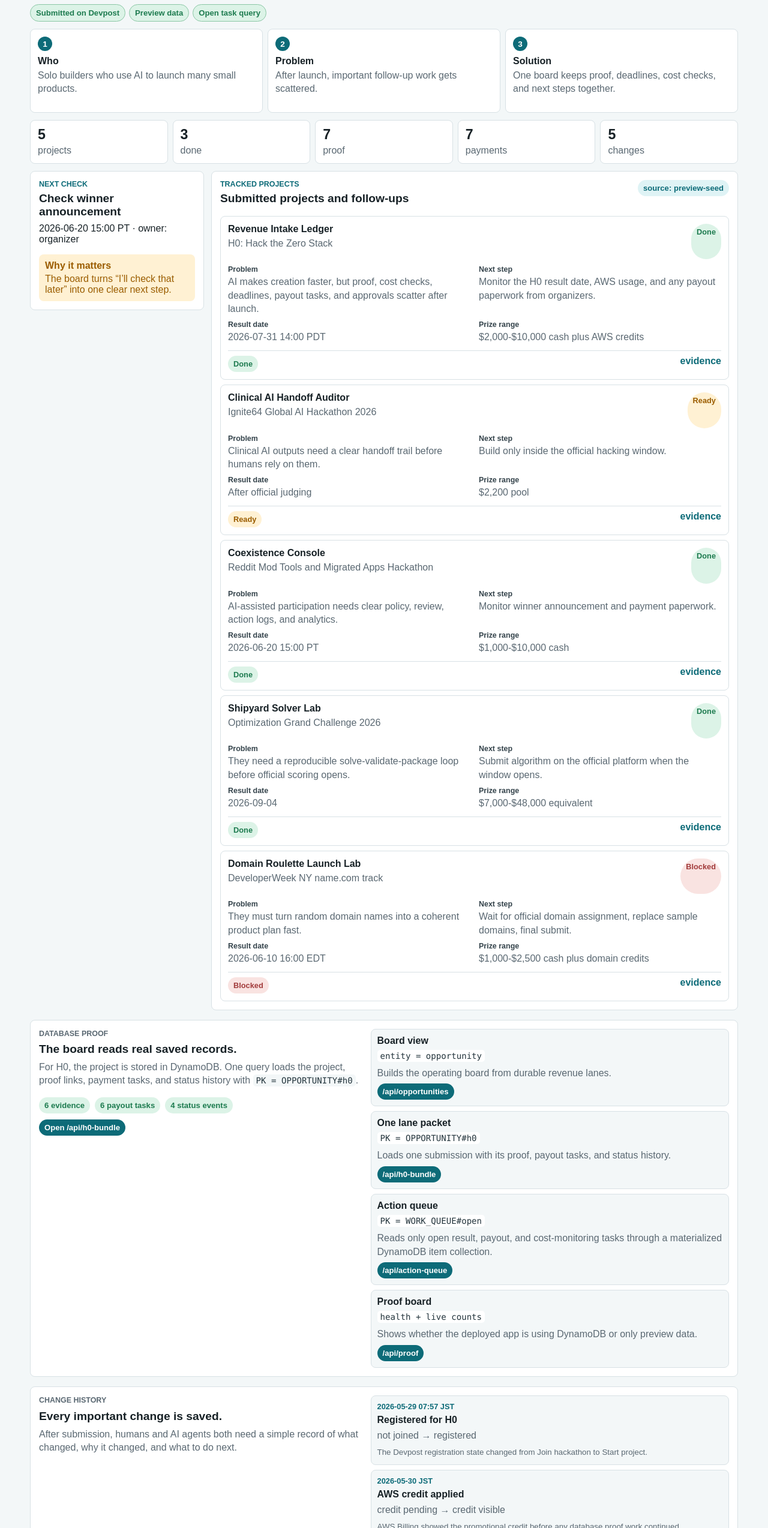
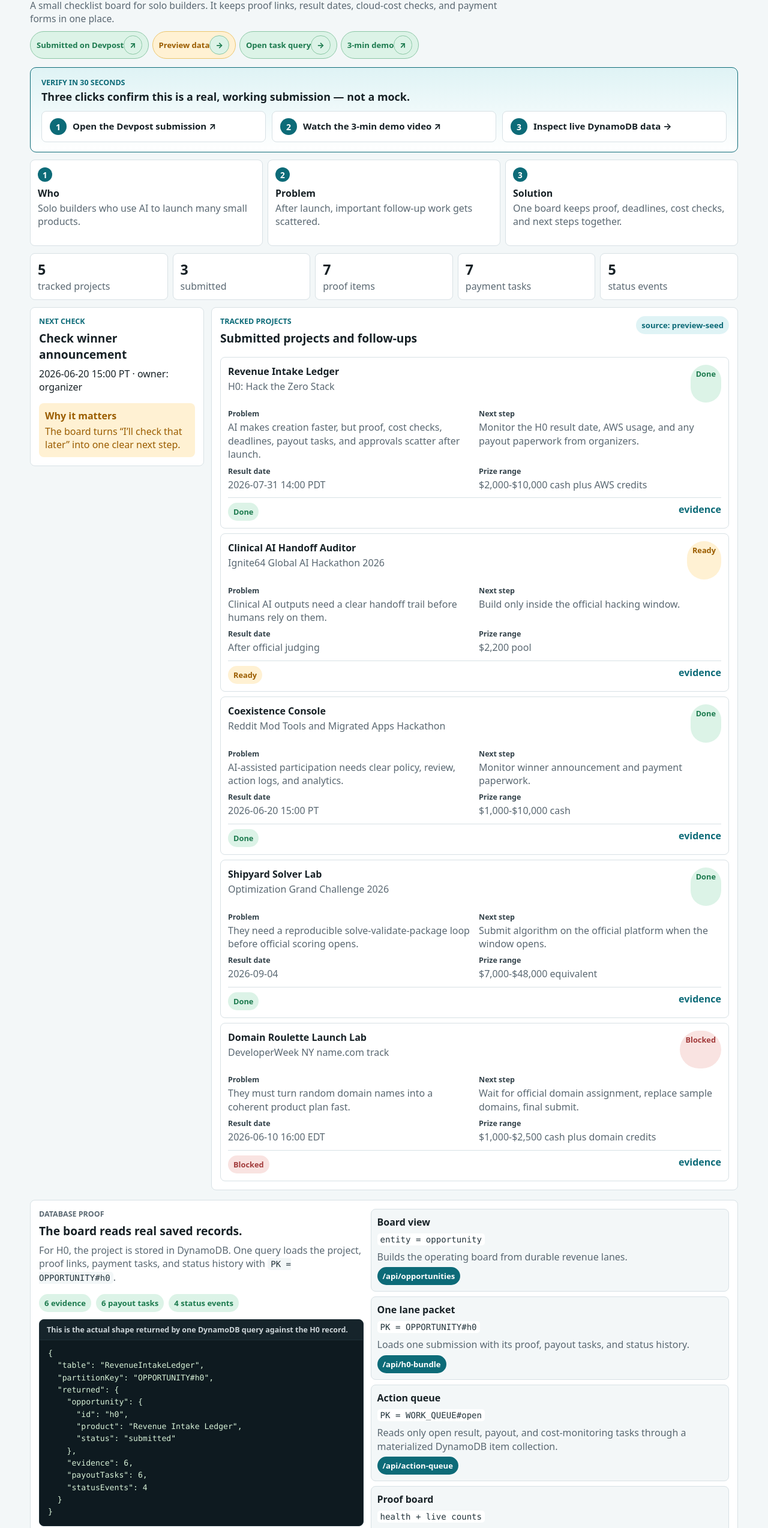
Before and after one commit to daideguchi/revenue-intake-ledger, a Next.js app: page / in a window 1280 px wide. Shown: the part 179-2726 px from the top of the page at 60% size. Built offline with nearby package versions, Linux system fonts and the light colour scheme.

Commit message:
Add judge proof path polish

```diff
--- a/app/globals.css
+++ b/app/globals.css
@@ -23,7 +23,9 @@
   margin: 0;
   color: var(--ink);
   background: var(--surface-soft);
-  font-family: Arial, Helvetica, sans-serif;
+  font-family: system-ui, -apple-system, "Segoe UI", Roboto, Helvetica, Arial, sans-serif;
+  -webkit-font-smoothing: antialiased;
+  text-rendering: optimizeLegibility;
 }
 
 a {
@@ -150,6 +152,160 @@
   font-weight: 800;
 }
 
+.proof-strip .proof-link {
+  display: inline-flex;
+  align-items: center;
+  border: 1px solid #8bc7a5;
+  border-radius: 999px;
+  background: var(--ok-soft);
+  color: var(--ok);
+  padding: 6px 10px;
+  font-size: 0.82rem;
+  font-weight: 800;
+  text-decoration: none;
+  transition: background 0.12s ease, border-color 0.12s ease, transform 0.12s ease;
+}
+
+.proof-strip .proof-link:hover,
+.proof-strip .proof-link:focus-visible {
+  background: #c8ebd6;
+  border-color: var(--ok);
+  transform: translateY(-1px);
+  outline: none;
+}
+
+.proof-strip .proof-link.preview {
+  background: var(--warn-soft);
+  border-color: #ecc56c;
+  color: var(--warn);
+}
+
+.proof-strip .proof-link.preview:hover,
+.proof-strip .proof-link.preview:focus-visible {
+  background: #fbe5b3;
+  border-color: var(--warn);
+}
+
+.verify-panel {
+  margin-top: 14px;
+  padding: 16px 18px;
+  border: 1px solid var(--brand);
+  border-radius: 10px;
+  background: linear-gradient(180deg, var(--brand-soft), #ffffff);
+}
+
+.verify-head {
+  margin-bottom: 12px;
+}
+
+.verify-head .eyebrow {
+  margin: 0 0 4px;
+  color: var(--brand);
+}
+
+.verify-head h2 {
+  margin: 0;
+  font-size: 1.12rem;
+  line-height: 1.3;
+  color: var(--ink);
+}
+
+.verify-steps {
+  display: grid;
+  grid-template-columns: repeat(3, 1fr);
+  gap: 10px;
+  margin: 0;
+  padding: 0;
+  list-style: none;
+}
+
+.verify-steps li {
+  display: flex;
+  gap: 10px;
+  align-items: center;
+  padding: 11px 13px;
+  border-radius: 8px;
+  background: white;
+  border: 1px solid var(--line);
+  transition: border-color 0.15s ease, transform 0.15s ease, box-shadow 0.15s ease;
+}
+
+.verify-steps li:hover,
+.verify-steps li:focus-within {
+  border-color: var(--brand);
+  transform: translateY(-1px);
+  box-shadow: 0 6px 18px rgba(13, 107, 120, 0.10);
+}
+
+.step-num {
+  display: grid;
+  width: 28px;
+  height: 28px;
+  flex: 0 0 28px;
+  place-items: center;
+  border-radius: 50%;
+  background: var(--brand);
+  color: white;
+  font-size: 0.88rem;
+  font-weight: 800;
+}
+
+.verify-steps a {
+  color: var(--ink);
+  text-decoration: none;
+  font-weight: 700;
+  font-size: 0.94rem;
+  line-height: 1.32;
+  flex: 1;
+}
+
+.verify-steps li:hover a,
+.verify-steps a:focus-visible {
+  color: var(--brand);
+  outline: none;
+}
+
+.json-peek-wrap {
+  margin: 12px 0;
+  border: 1px solid #1f3038;
+  border-radius: 8px;
+  background: #0e1a20;
+  overflow: hidden;
+}
+
+.json-peek-note {
+  margin: 0;
+  padding: 8px 12px;
+  background: #16242b;
+  color: #cdd5d9;
+  font-size: 0.78rem;
+  font-weight: 700;
+  border-bottom: 1px solid #1f3038;
+}
+
+.json-peek {
+  margin: 0;
+  padding: 12px 14px;
+  color: #d6f0d6;
+  font-family: ui-monospace, SFMono-Regular, Menlo, Consolas, monospace;
+  font-size: 0.82rem;
+  line-height: 1.55;
+  overflow-x: auto;
+  white-space: pre;
+}
+
+.page-footer {
+  margin-top: 24px;
+  padding: 14px 0 4px;
+  border-top: 1px solid var(--line);
+  text-align: center;
+}
+
+.page-footer small {
+  color: var(--muted);
+  font-size: 0.82rem;
+}
+
 .db-card,
   .next-step,
   .table-wrap,
@@ -221,6 +377,14 @@
   border: 1px solid var(--line);
   border-radius: 8px;
   background: var(--surface);
+  transition: border-color 0.15s ease, transform 0.15s ease, box-shadow 0.15s ease;
+}
+
+.judge-path div:hover,
+.lane:hover {
+  border-color: var(--brand);
+  transform: translateY(-1px);
+  box-shadow: 0 6px 18px rgba(13, 107, 120, 0.06);
 }
 
 .judge-path div {
@@ -610,12 +774,17 @@
   .architecture,
   .proof-board,
   .proof-grid,
+  .verify-steps,
   dl {
     grid-template-columns: 1fr;
   }
 
   .next-step {
     position: static;
+  }
+
+  .metrics {
+    grid-template-columns: repeat(2, 1fr);
   }
 }
 
--- a/app/page.tsx
+++ b/app/page.tsx
@@ -65,7 +65,7 @@
 
 const copy = {
   en: {
-    eyebrow: "Revenue Intake Ledger · H0 Build Lane",
+    eyebrow: "Hackathon: H0 · Vercel v0 + AWS Databases",
     title: "Don’t lose the work after you build with AI.",
     lead:
       "A small checklist board for solo builders. It keeps proof links, result dates, cloud-cost checks, and payment forms in one place.",
@@ -73,7 +73,8 @@
       submitted: "Submitted on Devpost",
       liveDb: "Live DynamoDB",
       previewDb: "Preview data",
-      openTask: "Open task query"
+      openTask: "Open task query",
+      demo: "3-min demo"
     },
     dbLive: "Live DynamoDB proof",
     dbPreview: "Preview data",
@@ -84,7 +85,7 @@
       ["Problem", "After launch, important follow-up work gets scattered."],
       ["Solution", "One board keeps proof, deadlines, cost checks, and next steps together."]
     ],
-    metrics: ["projects", "done", "proof", "payments", "changes"],
+    metrics: ["tracked projects", "submitted", "proof items", "payment tasks", "status events"],
     nextCheck: "Next check",
     why: "Why it matters",
     whyText: "The board turns “I’ll check that later” into one clear next step.",
@@ -125,10 +126,20 @@
     proofBoard: "Submission proof",
     proofTitle: "This is not a mock dashboard.",
     proofText:
-      "The app includes live DynamoDB readback, API proof routes, an architecture diagram, and a short demo video. The database is used as the actual product memory."
+      "The app includes live DynamoDB readback, API proof routes, an architecture diagram, and a short demo video. The database is used as the actual product memory.",
+    verifyTitle: "Verify in 30 seconds",
+    verifyLead: "Three clicks confirm this is a real, working submission — not a mock.",
+    verifySteps: [
+      ["Open the Devpost submission", "https://devpost.com/software/revenue-intake-ledger"],
+      ["Watch the 3-min demo video", "https://youtu.be/tYj9V2s5bDY"],
+      ["Inspect live DynamoDB data", "/api/h0-bundle"]
+    ] as [string, string][],
+    proofPeekTitle: "Real query, real return",
+    proofPeekNote: "This is the actual shape returned by one DynamoDB query against the H0 record.",
+    footerLine: "Built for H0 · DynamoDB-native · No fake numbers, no synthetic charts."
   },
   ja: {
-    eyebrow: "Revenue Intake Ledger · H0 提出作品",
+    eyebrow: "ハッカソン: H0 · Vercel v0 + AWS Databases",
     title: "AIで作った後の作業を、見失わない。",
     lead:
       "一人でAIを使ってたくさん作る人のための、小さな確認ボードです。証拠リンク、結果発表日、クラウド費用、入金手続きを一か所にまとめます。",
@@ -136,7 +147,8 @@
       submitted: "Devpost提出済み",
       liveDb: "DynamoDB本番接続",
       previewDb: "プレビュー表示",
-      openTask: "未完了タスク取得"
+      openTask: "未完了タスク取得",
+      demo: "3分デモ動画"
     },
     dbLive: "DynamoDB証拠あり",
     dbPreview: "プレビュー用データ",
@@ -147,7 +159,7 @@
       ["困りごと", "公開後に、証拠・締切・費用確認・入金手続きが散らばります。"],
       ["解決方法", "証拠、締切、費用確認、次の一手をひとつのボードにまとめます。"]
     ],
-    metrics: ["作品", "完了", "証拠", "入金", "変更"],
+    metrics: ["追跡中の作品", "提出済み", "証拠", "入金タスク", "履歴"],
     nextCheck: "次に確認",
     why: "なぜ大事か",
     whyText: "「あとで確認する」を、今見るべき一つの行動に変えます。",
@@ -188,7 +200,17 @@
     proofBoard: "提出証拠",
     proofTitle: "見せかけのダッシュボードではありません。",
     proofText:
-      "本番 DynamoDB の読み返し、API証拠、構成図、短いデモ動画を用意しています。データベースを実際の作品の記憶として使っています。"
+      "本番 DynamoDB の読み返し、API証拠、構成図、短いデモ動画を用意しています。データベースを実際の作品の記憶として使っています。",
+    verifyTitle: "30秒で確認できます",
+    verifyLead: "3つのリンクをクリックすれば、本物だとすぐに分かります。",
+    verifySteps: [
+      ["Devpostの提出ページを見る", "https://devpost.com/software/revenue-intake-ledger"],
+      ["3分のデモ動画を見る", "https://youtu.be/tYj9V2s5bDY"],
+      ["DynamoDBの実データを開く", "/api/h0-bundle"]
+    ] as [string, string][],
+    proofPeekTitle: "本物のクエリと、本物の返り値",
+    proofPeekNote: "H0の作品レコードを DynamoDB に1回問い合わせた時の、実際の返り値の形です。",
+    footerLine: "H0に提出 · DynamoDBネイティブ · 偽の数字や架空のグラフはありません。"
   }
 };
 
@@ -383,23 +405,42 @@
   const t = copy[lang];
   const localizedItems = sortOpportunities(items).map((item) => localizeOpportunity(item, lang));
   const localizedNextTask = nextTask ? localizePayoutTask(nextTask, lang) : null;
-  const proofFacts = [
-    t.facts.submitted,
-    health.database === "dynamodb" ? t.facts.liveDb : t.facts.previewDb,
-    t.facts.openTask
+  const proofFacts: { label: string; href: string; live?: boolean; preview?: boolean }[] = [
+    { label: t.facts.submitted, href: "https://devpost.com/software/revenue-intake-ledger" },
+    {
+      label: health.database === "dynamodb" ? t.facts.liveDb : t.facts.previewDb,
+      href: "/api/proof",
+      live: health.database === "dynamodb",
+      preview: health.database !== "dynamodb"
+    },
+    { label: t.facts.openTask, href: "/api/action-queue" },
+    { label: t.facts.demo, href: "https://youtu.be/tYj9V2s5bDY" }
   ];
 
   return (
     <div className={`lang-panel ${lang}-panel`} lang={lang}>
-      <section className="topbar" aria-label={lang === "ja" ? "作品の状態" : "Product status"}>
+      <section className="topbar" aria-label={lang === "ja" ? "作品の状態" : "Product status"} id="top">
         <div>
           <p className="eyebrow">{t.eyebrow}</p>
           <h1>{t.title}</h1>
           <p className="lead">{t.lead}</p>
           <div className="proof-strip" aria-label={lang === "ja" ? "提出証拠の要点" : "Submission proof highlights"}>
-            {proofFacts.map((fact) => (
-              <span key={fact}>{fact}</span>
-            ))}
+            {proofFacts.map((fact) => {
+              const external = fact.href.startsWith("http");
+              const cls = `proof-link${fact.live ? " live" : ""}${fact.preview ? " preview" : ""}`;
+              return (
+                <a
+                  key={fact.label}
+                  href={fact.href}
+                  className={cls}
+                  target={external ? "_blank" : undefined}
+                  rel={external ? "noreferrer" : undefined}
+                >
+                  {fact.label}
+                  <span aria-hidden="true">{external ? " ↗" : " →"}</span>
+                </a>
+              );
+            })}
           </div>
         </div>
         <div className={`db-card ${health.database === "dynamodb" ? "live" : "preview"}`}>
@@ -407,6 +448,31 @@
           <strong>{health.database === "dynamodb" ? t.dbLive : t.dbPreview}</strong>
           <p>{health.database === "dynamodb" ? t.dbLiveBoundary : t.dbPreviewBoundary}</p>
         </div>
+      </section>
+
+      <section className="verify-panel" aria-label={lang === "ja" ? "30秒で確認" : "Verify in 30 seconds"}>
+        <div className="verify-head">
+          <p className="eyebrow">{t.verifyTitle}</p>
+          <h2>{t.verifyLead}</h2>
+        </div>
+        <ol className="verify-steps">
+          {t.verifySteps.map(([label, href], index) => {
+            const external = href.startsWith("http");
+            return (
+              <li key={label}>
+                <span className="step-num">{index + 1}</span>
+                <a
+                  href={href}
+                  target={external ? "_blank" : undefined}
+                  rel={external ? "noreferrer" : undefined}
+                >
+                  {label}
+                  <span aria-hidden="true">{external ? " ↗" : " →"}</span>
+                </a>
+              </li>
+            );
+          })}
+        </ol>
       </section>
 
       <section className="judge-path" aria-label={lang === "ja" ? "30秒でわかる説明" : "30 second judge path"}>
@@ -503,6 +569,27 @@
             <span>{h0Bundle.payoutTasks.length} {t.counts[1]}</span>
             <span>{h0Bundle.statusEvents.length} {t.counts[2]}</span>
           </div>
+          <figure className="json-peek-wrap" aria-label={t.proofPeekTitle}>
+            <figcaption className="json-peek-note">{t.proofPeekNote}</figcaption>
+            <pre className="json-peek">{JSON.stringify(
+              {
+                table: "RevenueIntakeLedger",
+                partitionKey: "OPPORTUNITY#h0",
+                returned: {
+                  opportunity: {
+                    id: "h0",
+                    product: "Revenue Intake Ledger",
+                    status: "submitted"
+                  },
+                  evidence: h0Bundle.evidence.length,
+                  payoutTasks: h0Bundle.payoutTasks.length,
+                  statusEvents: h0Bundle.statusEvents.length
+                }
+              },
+              null,
+              2
+            )}</pre>
+          </figure>
           <a className="api-link" href="/api/h0-bundle">{t.openApi} /api/h0-bundle</a>
         </div>
         <div className="query-side">
@@ -606,6 +693,10 @@
           })}
         </div>
       </section>
+
+      <footer className="page-footer">
+        <small>{t.footerLine}</small>
+      </footer>
     </div>
   );
 }
```
